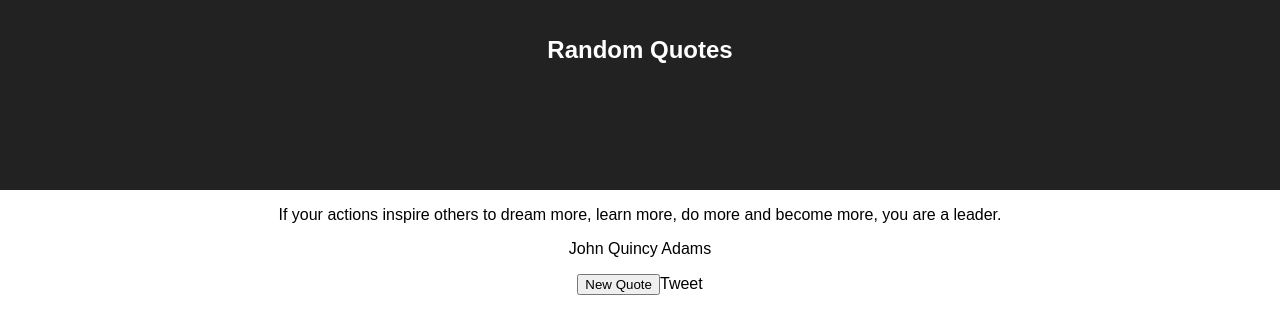
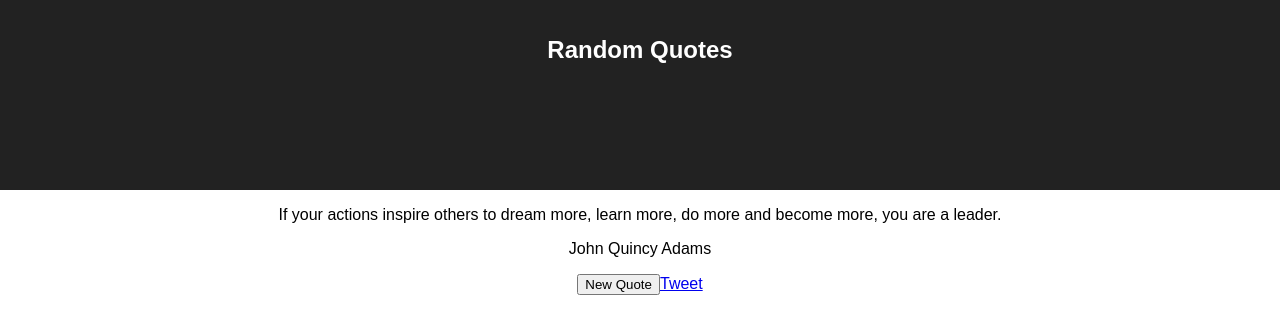
Before and after one commit to huokedu/react-random-quotes, a React (Create React App) app: page / in a window 1280 px wide. Shown: the top 334 px of the page. Built offline with nearby package versions, Linux system fonts and the light colour scheme.

Commit message:
Update tweet link href on new quote

```diff
--- a/src/App.js
+++ b/src/App.js
@@ -40,7 +40,10 @@ class App extends Component {
           <h1 className="App-title">Random Quotes</h1>
         </header>
         <Quote quote={quote} from={from} />
-        <Controls onNewQuoteClick={this.handleNewQuoteClick} />
+        <Controls
+          quote={quote}
+          from={from}
+          onNewQuoteClick={this.handleNewQuoteClick} />
       </div>
     );
   }
--- a/src/Controls.js
+++ b/src/Controls.js
@@ -11,11 +11,18 @@ class Controls extends Component {
   }
 
   render() {
+    const {quote, from} = this.props;
+    const toTweet = `${quote} -${from}`;
+    const tweetIntentUrl
+      = `https://twitter.com/intent/tweet?text=${encodeURIComponent(toTweet)}`;
+
     return (
       <div className="Controls">
         <button onClick={this.handleNewQuoteClick}>New Quote</button>
-        {/* The <a>'s href will be set dynamically */}
-        <a target="_blank" rel="noopener nofollow">Tweet</a>
+        <a
+          href={tweetIntentUrl}
+          target="_blank"
+          rel="noopener nofollow">Tweet</a>
       </div>
     );
   }
```
